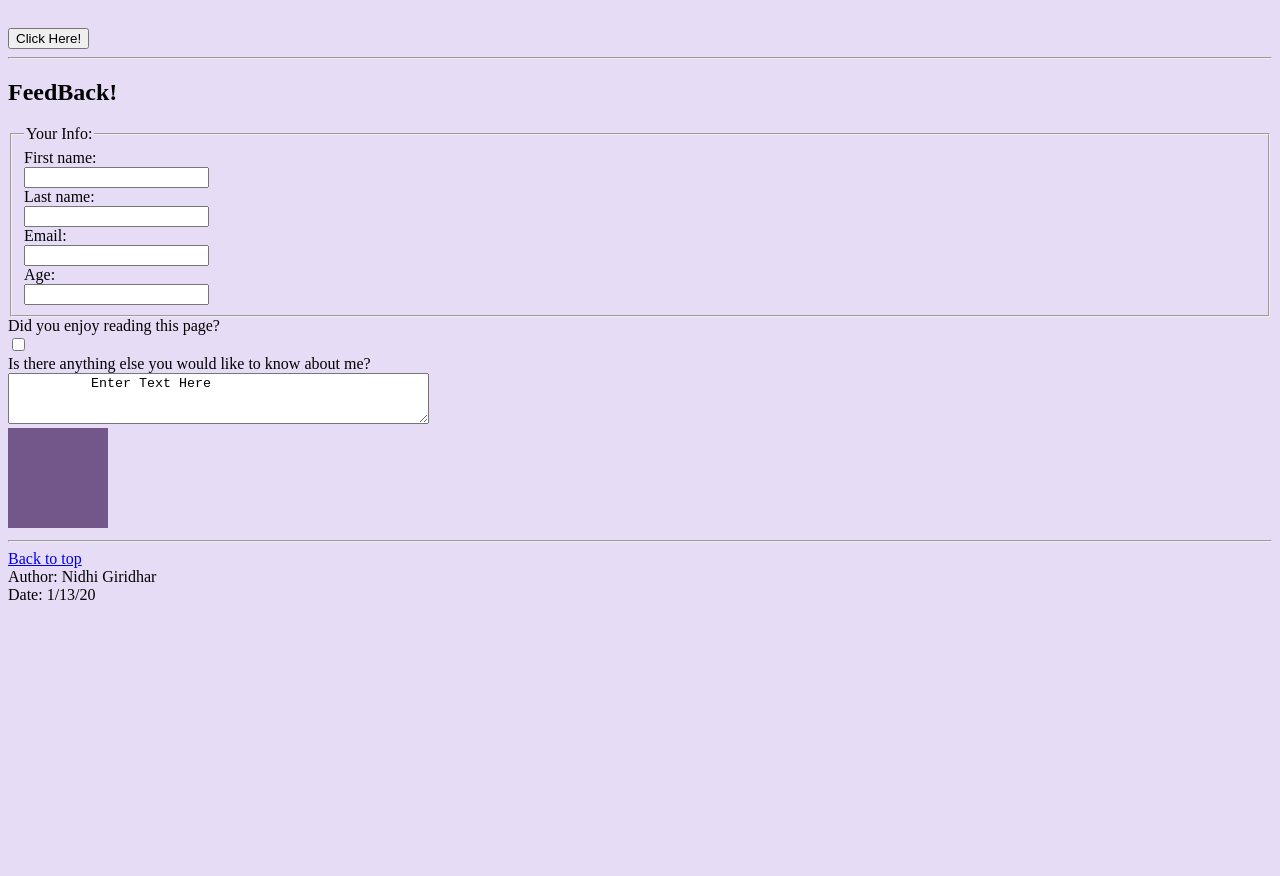
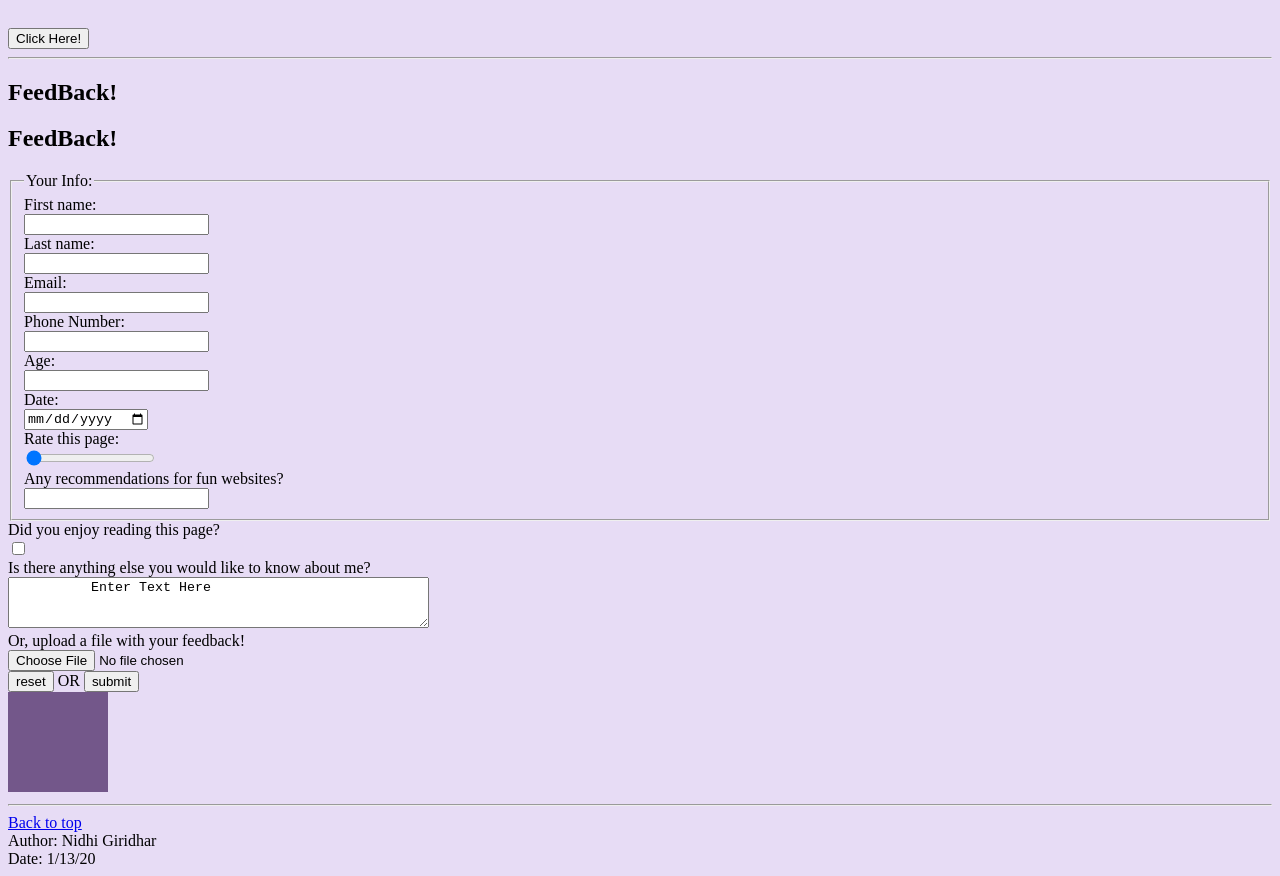
Before and after one commit to nidhigiridhar/wi21-cse110-lab3, a plain HTML site: page index.html in a window 1280 px wide. Shown: the part 3334-4210 px from the top of the page. Before the commit the page ends 3946 px from the top, so only its background shows below. Drawn offline with Linux system fonts and the light colour scheme.

Commit message:
Update index.html with input fields

```diff
--- a/index.html
+++ b/index.html
@@ -204,6 +204,8 @@
     <section id="Feedback">
       <h2>FeedBack!</h2>
       <form>
+        <h2>FeedBack!</h2>
+      <form>
         <fieldset>
           <legend>Your Info:</legend>
           <label for="fname">First name:</label><br>
@@ -211,7 +213,9 @@
           <label for="lname">Last name:</label><br>
           <input type="text" id="lname" name="lname"><br>
           <label for="email">Email:</label><br>
-          <input type="text" id="email" name="email"><br>
+          <input type="email" id="email" name="email"><br>
+          <label for="tel">Phone Number:</label><br>
+          <input type="tel" id="tel" name="tel"><br>
           <label for="age">Age:</label><br>
           <input list="agelist" id="age" name="age"><br>
 
@@ -221,6 +225,13 @@
             <option value="26-30"></option>
             <option value=">30"></option>
           </datalist>
+
+          <label for="date">Date:</label><br>
+          <input type="date" id="date" name="date"><br>
+          <label for="rating">Rate this page:</label><br>
+          <input type="range" name="range" value="0" min="0" max="10" step="1"><br>
+          <label for="recommendations">Any recommendations for fun websites?</label><br>
+          <input type="url" name="url"><br>
         </fieldset>
 
         <label>Did you enjoy reading this page?</label><br>
@@ -229,7 +240,11 @@
         <label>Is there anything else you would like to know about me?</label><br>
         <textarea name="MoreInfo" rows="3" cols="50">
           Enter Text Here
-        </textarea>
+        </textarea><br>
+        <label>Or, upload a file with your feedback!</label><br>
+        <input type="file" name="file" value="file"><br>
+        <input type="reset" name="reset" value="reset"><span> OR </span>
+        <input type="submit" name="submit" value="submit"><br>
       </form>
 
       <svg width="100" height="100">
```
